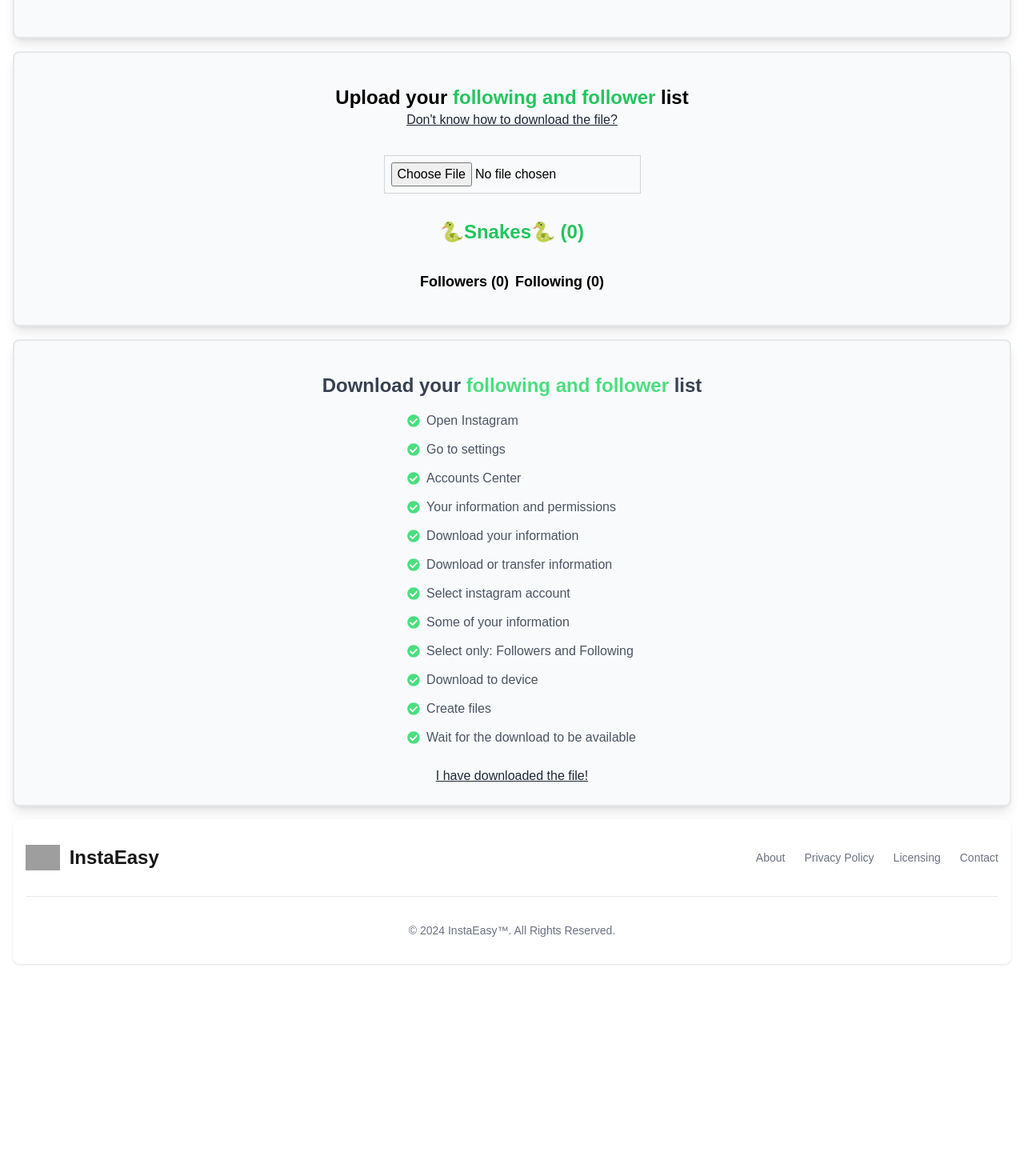
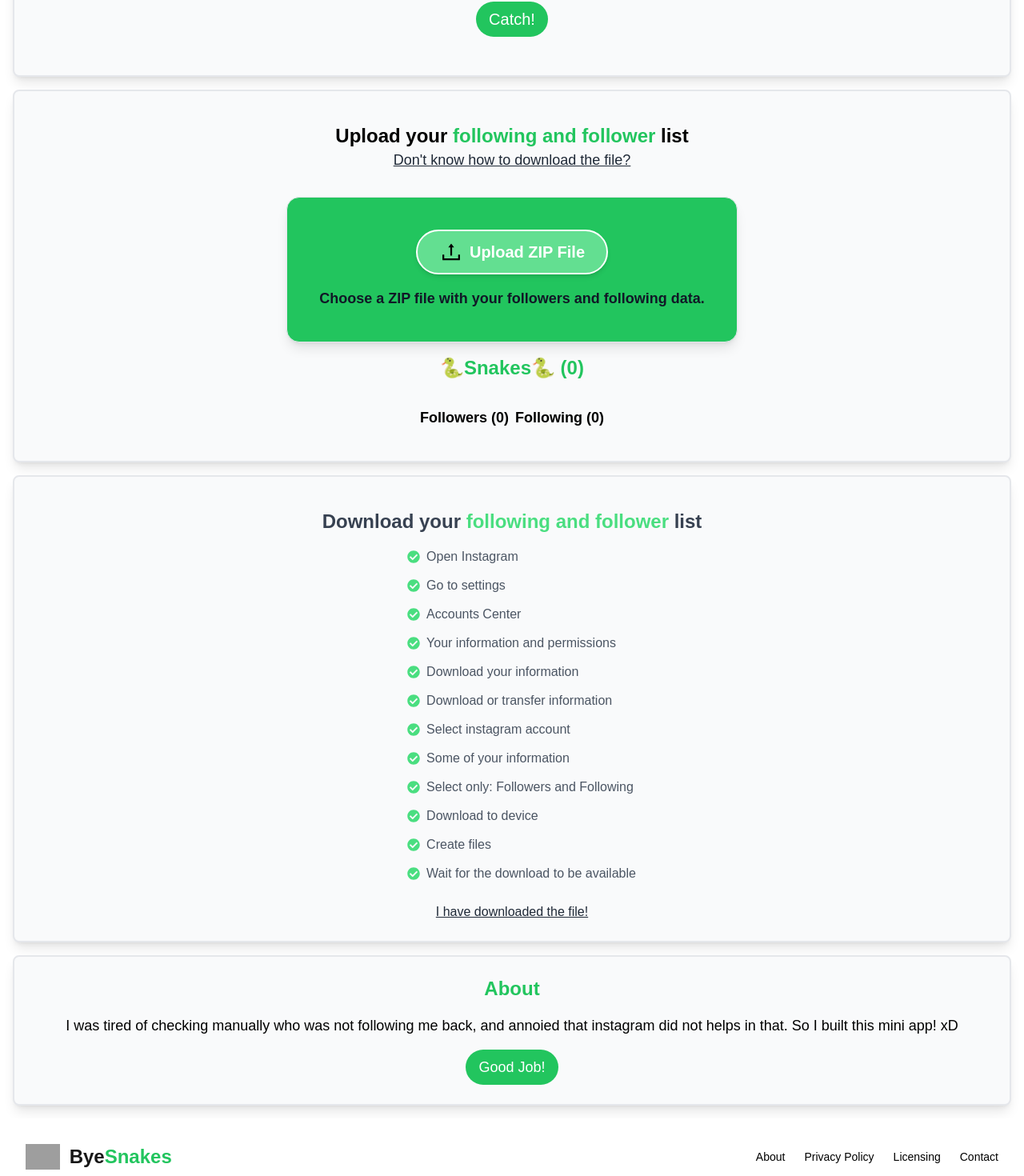
Before and after one commit to MircoSut/ByeSnakes, a Next.js app: page / in a window 1280 px wide. Shown: the part 240-1710 px from the top of the page at 80% size. Before the commit the page ends 1461 px from the top, so only its background shows below. Built offline with nearby package versions, Linux system fonts and the light colour scheme; grey boxes are pictures that could not be loaded.

Commit message:
Fixed Ui

```diff
--- /dev/null
+++ b/app/login/page.js
@@ -0,0 +1,13 @@
+import Link from "next/link";
+
+export default function Login() {
+  return (
+    <div className="h-screen flex flex-col items-center justify-center rounded-lg border-2 border-gray-200 bg-gray-50 shadow-lg m-4 p-6 text-black">
+      <h2 className="text-2xl font-bold text-green-500">Ops...</h2>
+      <p className="p-4 text-lg">Work in progress xD</p>
+      <button className="bg-green-500 text-lg text-white hover:font-bold p-2 rounded-3xl hover:shadow-md hover:shadow-gray-300 px-4">
+        <Link href={"/"}>Home</Link>
+      </button>
+    </div>
+  );
+}
--- a/app/page.js
+++ b/app/page.js
@@ -1,3 +1,4 @@
+import About from "@/components/About";
 import Hero from "@/components/Hero";
 import Instructions from "@/components/Instructions";
 import Main from "@/components/Main";
@@ -8,6 +9,7 @@ export default function Home() {
       <Hero />
       <Main />
       <Instructions />
+      <About />
     </div>
   );
 }
--- /dev/null
+++ b/components/About.jsx
@@ -0,0 +1,31 @@
+"use client";
+const About = () => {
+  const scrollToMain = () => {
+    const instructionsSection = document.getElementById("main");
+    if (instructionsSection) {
+      instructionsSection.scrollIntoView({ behavior: "smooth" });
+    }
+  };
+
+  return (
+    <div
+      id="about"
+      className="flex flex-col items-center justify-center rounded-lg border-2 border-gray-200 bg-gray-50 shadow-lg m-4 p-6 text-black"
+    >
+      <h2 className="text-2xl font-bold text-green-500">About</h2>
+      <p className="p-4 text-lg">
+        I was tired of checking manually who was not following me back, and
+        annoied that instagram did not helps in that. So I built this mini app!
+        xD
+      </p>
+      <button
+        onClick={scrollToMain}
+        className="bg-green-500 text-lg text-white hover:font-bold p-2 rounded-3xl hover:shadow-md hover:shadow-gray-300 px-4"
+      >
+        Good Job!
+      </button>
+    </div>
+  );
+};
+
+export default About;
--- a/components/FollowerAnalysis.jsx
+++ b/components/FollowerAnalysis.jsx
@@ -2,6 +2,7 @@
 
 import React, { useState } from "react";
 import JSZip from "jszip";
+import { AiOutlineUpload } from "react-icons/ai";
 
 export default function FollowerAnalysis() {
   const [followers, setFollowers] = useState([]);
@@ -73,12 +74,32 @@ export default function FollowerAnalysis() {
 
   return (
     <div className="flex flex-col items-center justify-center p-4">
-      <input
-        type="file"
-        accept=".zip"
-        onChange={handleFileUpload}
-        className="mb-4 p-2 border border-gray-300"
-      />
+      <div className="flex flex-col items-center p-10 bg-green-500 rounded-2xl shadow-lg border border-gray-200">
+        {/* Custom Upload Button */}
+        <label
+          htmlFor="fileUpload"
+          className="flex items-center justify-center w-60 h-14 px-6 py-3 text-xl font-semibold text-white bg-green-300/65 rounded-full shadow-md cursor-pointer hover:shadow-lg border-white hover:border-black border-2"
+        >
+          <AiOutlineUpload className="mr-2 text-3xl font-semibold text-black" />
+          Upload ZIP File
+        </label>
+
+        <input
+          id="fileUpload"
+          type="file"
+          accept=".zip"
+          onChange={handleFileUpload}
+          className="hidden"
+        />
+
+        {/* Description Text */}
+        <p className="mt-4 text-gray-900 text-center font-semibold text-lg">
+          Choose a ZIP file with your followers and following data.
+        </p>
+
+        {/* Error Message */}
+        {error && <p className="text-red-500 mt-4">{error}</p>}
+      </div>
 
       {error && <p className="text-red-500">{error}</p>}
 
--- a/components/Footer.jsx
+++ b/components/Footer.jsx
@@ -1,6 +1,6 @@
 const Footer = () => {
   return (
-    <footer className="bg-white rounded-lg shadow dark:bg-gray-900 m-4">
+    <footer className="bg-white dark:bg-black m-4">
       <div className="w-full max-w-screen-xl mx-auto p-4 md:py-8">
         <div className="sm:flex sm:items-center sm:justify-between">
           <a
@@ -13,10 +13,10 @@ const Footer = () => {
               alt="Flowbite Logo"
             />
             <span className="self-center text-2xl font-semibold whitespace-nowrap dark:text-white">
-              InstaEasy
+              Bye<span className="text-green-500">Snakes</span>
             </span>
           </a>
-          <ul className="flex flex-wrap items-center mb-6 text-sm font-medium text-gray-500 sm:mb-0 dark:text-gray-400">
+          <ul className="flex flex-wrap items-center mb-6 text-sm font-medium text-black sm:mb-0 dark:text-gray-400">
             <li>
               <a href="#" className="hover:underline me-4 md:me-6">
                 About
@@ -40,10 +40,10 @@ const Footer = () => {
           </ul>
         </div>
         <hr className="my-6 border-gray-200 sm:mx-auto dark:border-gray-700 lg:my-8" />
-        <span className="block text-sm text-gray-500 sm:text-center dark:text-gray-400">
+        <span className="block text-sm text-black sm:text-center dark:text-gray-400">
           © 2024{" "}
           <a href="https://flowbite.com/" className="hover:underline">
-            InstaEasy™
+            ByeSnakes™
           </a>
           . All Rights Reserved.
         </span>
--- a/components/Hero.jsx
+++ b/components/Hero.jsx
@@ -1,16 +1,26 @@
+"use client";
 const Hero = () => {
+  const scrollToMain = () => {
+    const instructionsSection = document.getElementById("main");
+    if (instructionsSection) {
+      instructionsSection.scrollIntoView({ behavior: "smooth" });
+    }
+  };
   return (
     <header className="rounded-lg border-2 border-gray-200 bg-gray-50 shadow-lg m-4 p-12 text-black">
       <div className="flex flex-col items-center justify-center">
         <h1 className="font-bold text-4xl p-2">
           Simplify <span className="text-green-500">Instagram</span>
         </h1>
-        <p className="pb-2">
+        <p className="pt-2 pb-6 text-lg">
           🐍Easily catch <span className="text-green-400">snakes</span> that
           don't follow you back🐍
         </p>
-        <button className="text-white text-lg bg-green-500 rounded-full hover:font-bold cursor-pointer px-4">
-          Go
+        <button
+          onClick={scrollToMain}
+          className="bg-green-500 text-xl text-white hover:font-bold p-2 rounded-3xl hover:shadow-md hover:shadow-gray-300 px-4"
+        >
+          Catch!
         </button>
       </div>
     </header>
--- a/components/Instructions.jsx
+++ b/components/Instructions.jsx
@@ -45,7 +45,7 @@ const Instructions = () => {
         ))}
       </ol>
       <p
-        className="flex text-gray-800 underline cursor-pointer justify-center pt-6"
+        className="flex text-gray-800 underline cursor-pointer justify-center pt-6 hover:text-blue-500"
         onClick={scrollToMain}
       >
         I have downloaded the file!
--- a/components/Main.jsx
+++ b/components/Main.jsx
@@ -20,7 +20,7 @@ const Main = () => {
           <span className="text-green-500"> following and follower </span> list
         </h2>
         <p
-          className="flex text-gray-800 underline cursor-pointer justify-center"
+          className="flex text-gray-800 text-lg underline cursor-pointer justify-center hover:text-blue-500"
           onClick={scrollToInstructions}
         >
           Don&apos;t know how to download the file?
--- a/components/Navbar.jsx
+++ b/components/Navbar.jsx
@@ -1,20 +1,35 @@
+"use client";
+
+import Link from "next/link";
+
 const Navbar = () => {
+  const scrollToAbout = () => {
+    const instructionsSection = document.getElementById("about");
+    if (instructionsSection) {
+      instructionsSection.scrollIntoView({ behavior: "smooth" });
+    }
+  };
   return (
     <nav className="flex flex-row justify-center items-center py-2 px-4 max-w-[1440px]">
       <div className="flex w-1/3 justify-center">
         {/* logo */}
-        <h2 className="font-semibold text-2xl hover:shadow-lg hover:shadow-gray-400">
+        <h2 className="font-semibold text-2xl">
           Bye<span className="text-green-500">Snakes</span>
         </h2>
       </div>
       <div className="flex w-1/3 justify-center">
         <ul>
-          <li className="text-lg hover:font-bold cursor-pointer">About</li>
+          <li
+            className="text-lg hover:font-bold cursor-pointer"
+            onClick={scrollToAbout}
+          >
+            About
+          </li>
         </ul>
       </div>
       <div className="flex w-1/3 justify-center">
-        <button className="bg-green-500 text-white hover:font-bold p-2 rounded-3xl hover:shadow-md hover:shadow-gray-300 px-4">
-          Login
+        <button className="bg-green-500 text-lg text-white hover:font-bold p-2 rounded-3xl hover:shadow-md hover:shadow-gray-300 px-4">
+          <Link href={"/login"}>Login</Link>
         </button>
       </div>
     </nav>
```
